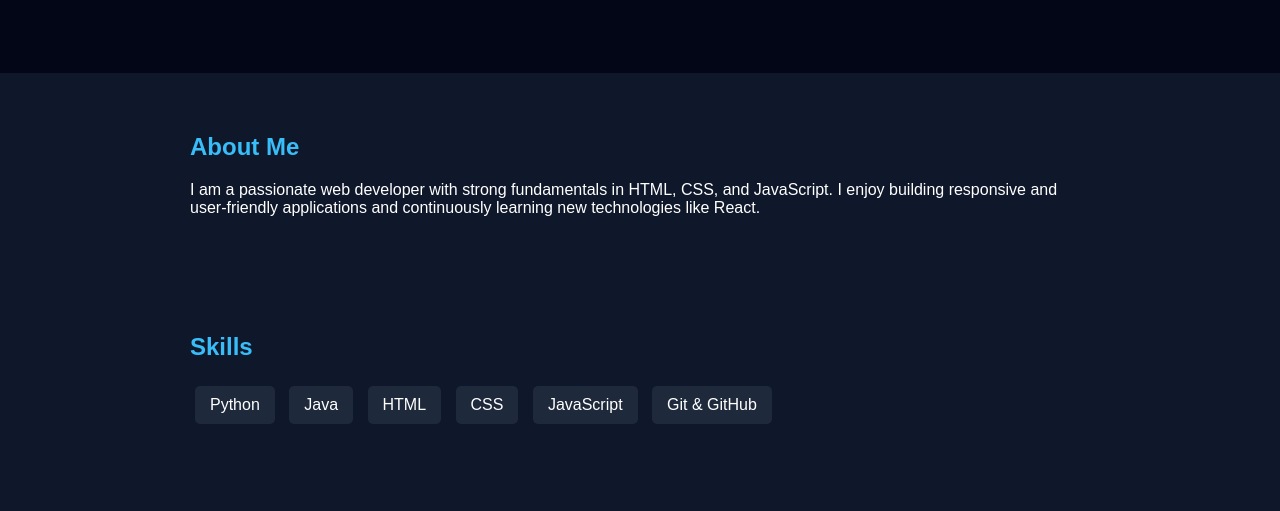
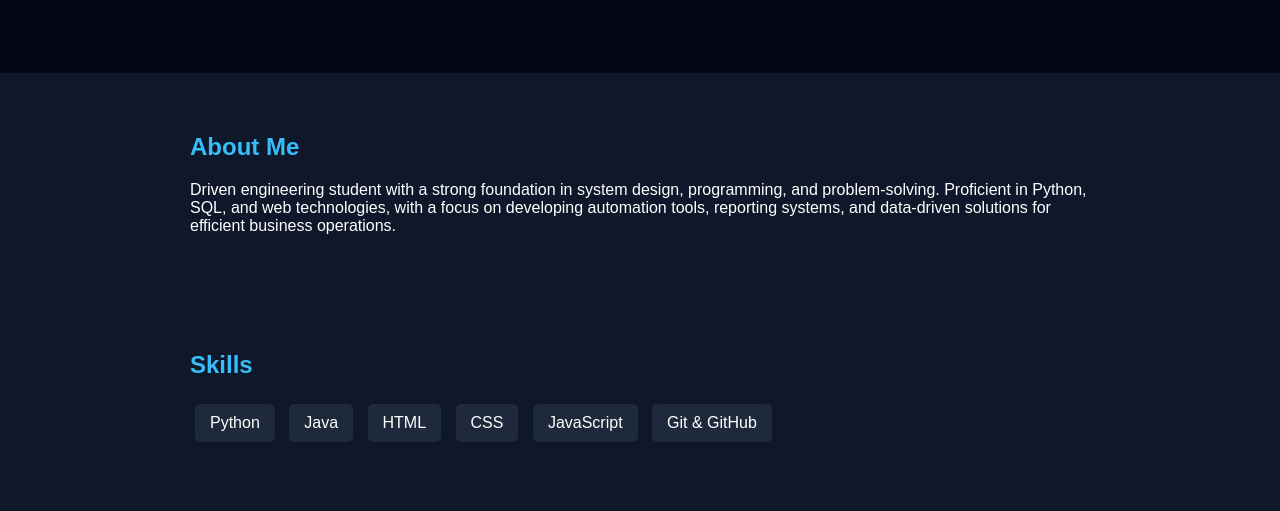
Before and after one commit to Koushikreddy006/AKR-S-PORTFOLIO, a plain HTML site: page index.html in a window 1280 px wide. Shown: the part 289-800 px from the top of the page. Drawn offline with Linux system fonts and the light colour scheme.

Commit message:
Update index.html

```diff
--- a/index.html
+++ b/index.html
@@ -89,8 +89,10 @@ footer {
 <section>
     <h2>About Me</h2>
     <p>
-        I am a passionate web developer with strong fundamentals in HTML, CSS, and JavaScript.
-        I enjoy building responsive and user-friendly applications and continuously learning new technologies like React.
+       Driven engineering student with a strong foundation in system design, programming, and problem-solving.
+Proficient in Python, SQL, and web technologies, with a focus on developing automation tools, reporting systems,
+and data-driven solutions for efficient business operations.
+
     </p>
 </section>
 
```
